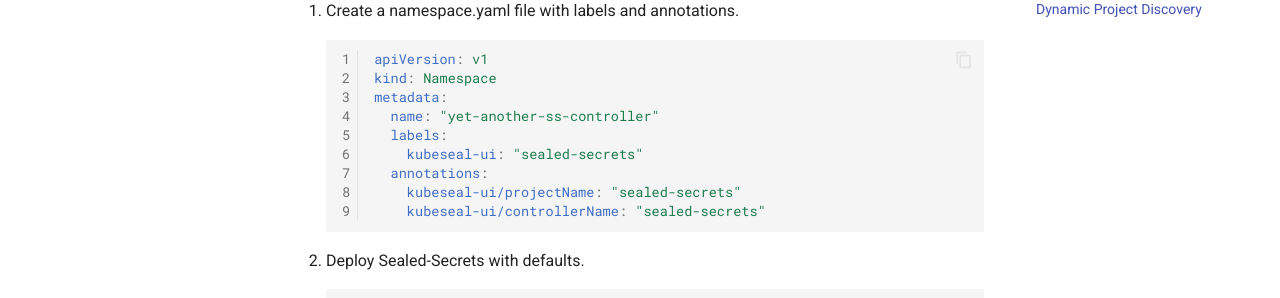
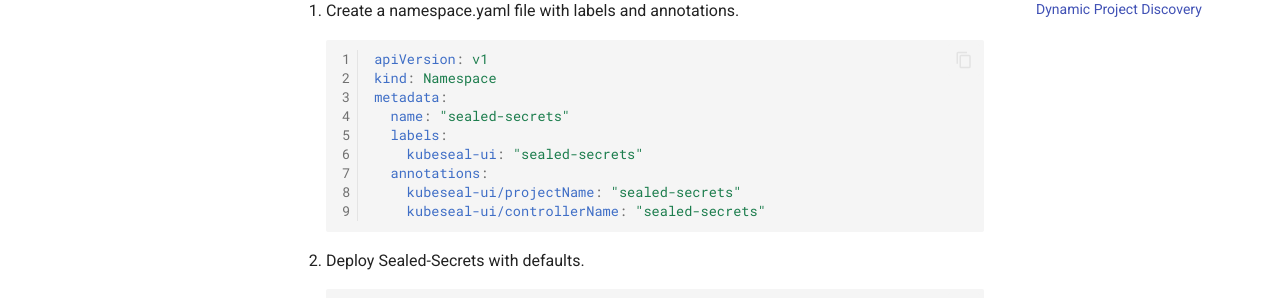
Before and after one commit to br4sk4/kubeseal-ui, an MkDocs documentation site: the page built from docs/getting-started.md, in a window 1280 px wide and 900 px high, scrolled down 1284 px. Shown: the part 153-451 px from the top of the window. Built offline with MkDocs 1.6.1 and Material for MkDocs 9.7.7, drawn with Linux system fonts in a browser that asks for light colours; comment, search, counter and statistics services are not loaded.

Commit message:
update docs for dynamic project discovery

```diff
--- a/docs/getting-started.md
+++ b/docs/getting-started.md
@@ -64,7 +64,7 @@
     apiVersion: v1
     kind: Namespace
     metadata:
-      name: "yet-another-ss-controller"
+      name: "sealed-secrets"
       labels:
         kubeseal-ui: "sealed-secrets"
       annotations:
```
